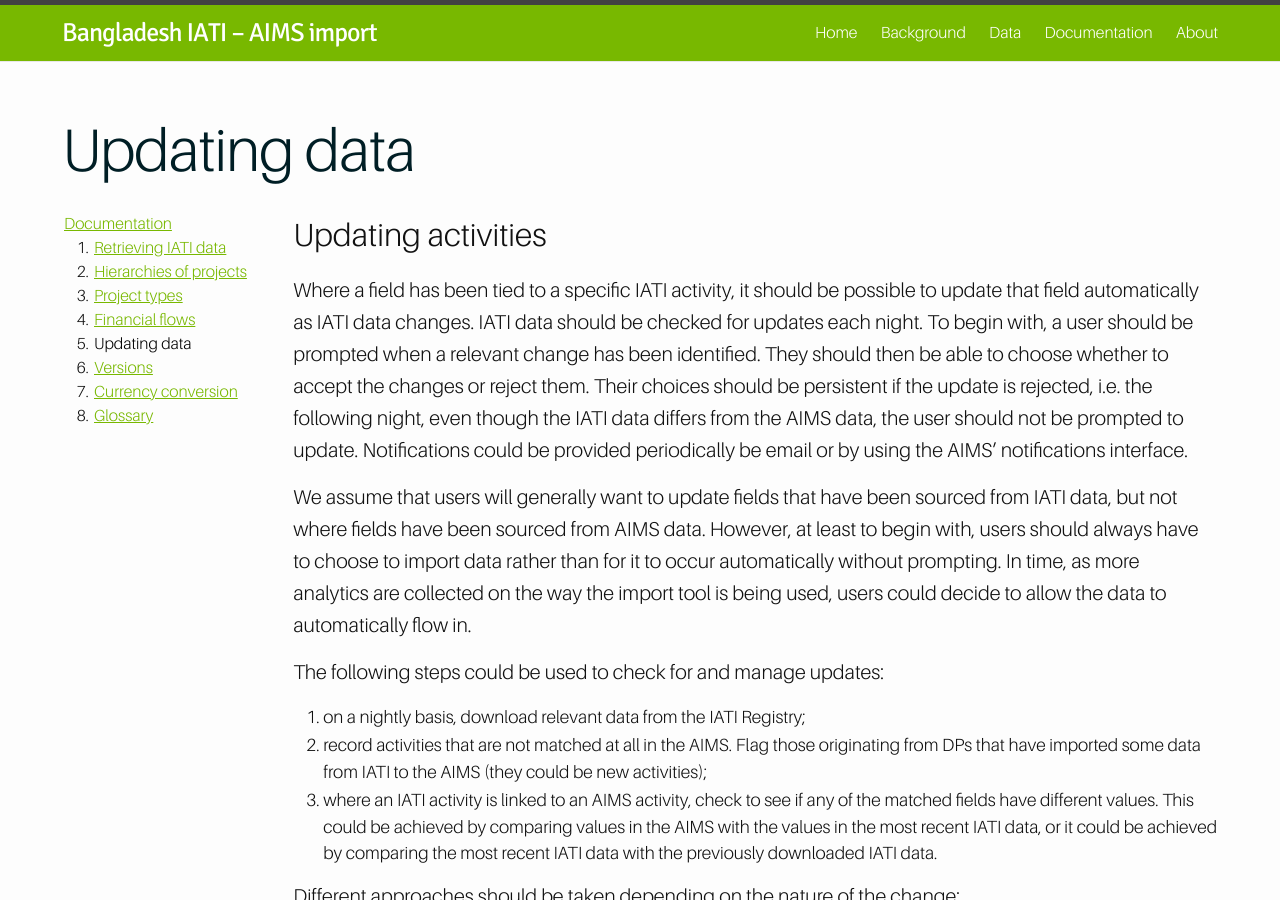
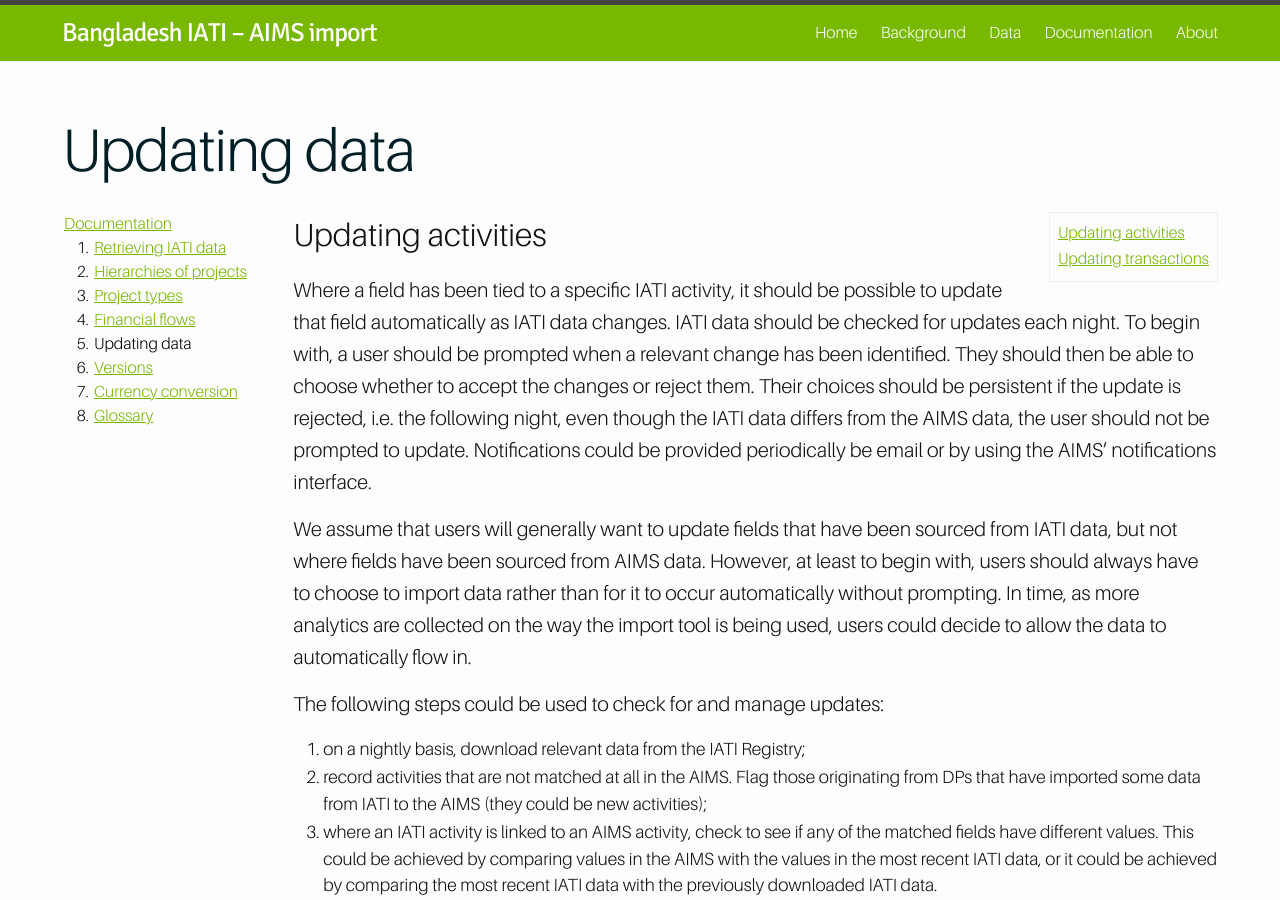
Before and after one commit to BD-IATI/bd-iati.github.io, a Jekyll site: the page built from _documentation/updating.md, in a window 1280 px wide and 900 px high. Built offline with Jekyll 4.4.1, drawn with Linux system fonts in a browser that asks for light colours; nearby versions of some CDN libraries; comment, search, counter and statistics services are not loaded.

Commit message:
Add TOC for updating

```diff
--- a/_documentation/updating.md
+++ b/_documentation/updating.md
@@ -5,6 +5,9 @@
 permalink: /documentation/updating/
 order: 4
 ---
+
+*
+{:toc}
 
 ## Updating activities
 
```
